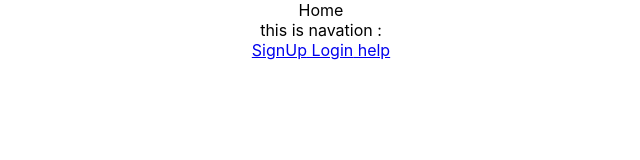
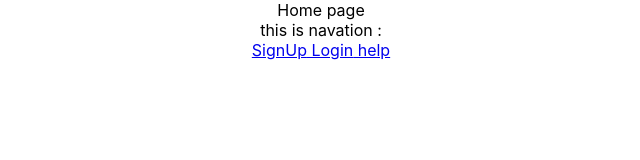
Before and after one commit to 200427-Revature-Training/team3_project2_client, a React (Create React App) app: page / in a window 1280 px wide. Shown: the top 160 px of the page, without its empty margins (319-959 px from the left). Built offline with nearby package versions, Linux system fonts and the light colour scheme.

Commit message:
added home page

```diff
--- a/src/App.tsx
+++ b/src/App.tsx
@@ -5,7 +5,7 @@ import NavigationComponent from './components/navigation.component';
 function App() {
   return (
     <div className="App">
-      Home
+      Home page
       <MainComponent></MainComponent>
     </div>
 
```
